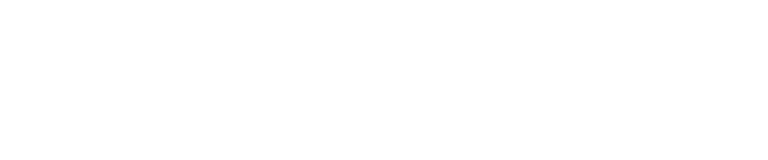
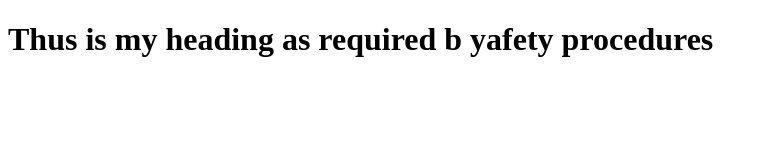
Before and after one commit to coder8528rock/repos, a plain HTML site: page index.html in a window 1280 px wide. Shown: the whole page, without its empty margins (0-768 px from the left). Drawn offline with Linux system fonts and the light colour scheme.

Commit message:
Updated index.html

```diff
--- a/index.html
+++ b/index.html
@@ -6,5 +6,7 @@
     <meta name="viewport" content="width=device-width, initial-scale=1.0" />
     <title>Document</title>
   </head>
-  <body></body>
+  <body>
+    <h1>Thus  is my heading as required  b yafety procedures</h1>
+  </body>
 </html>
```
